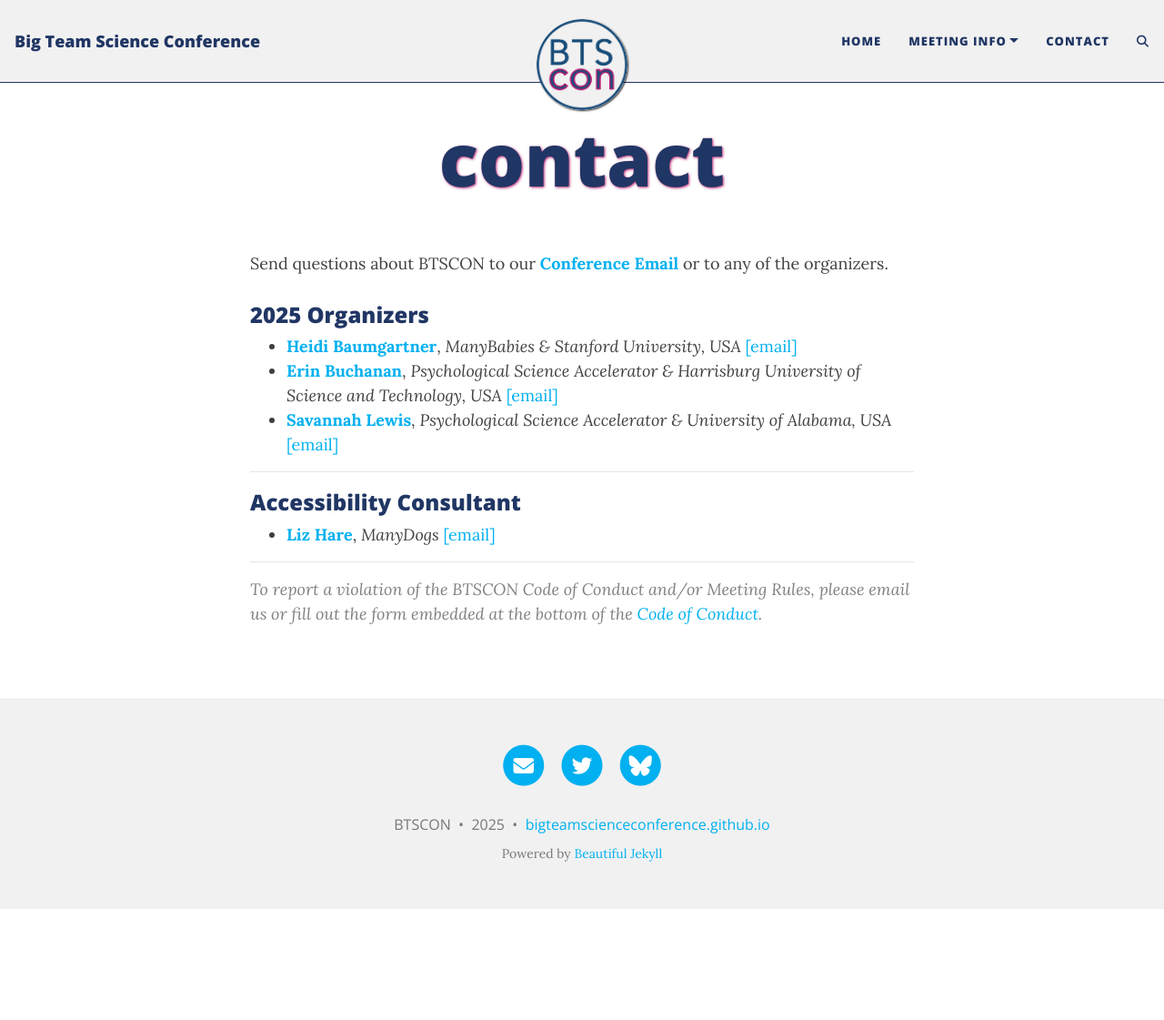
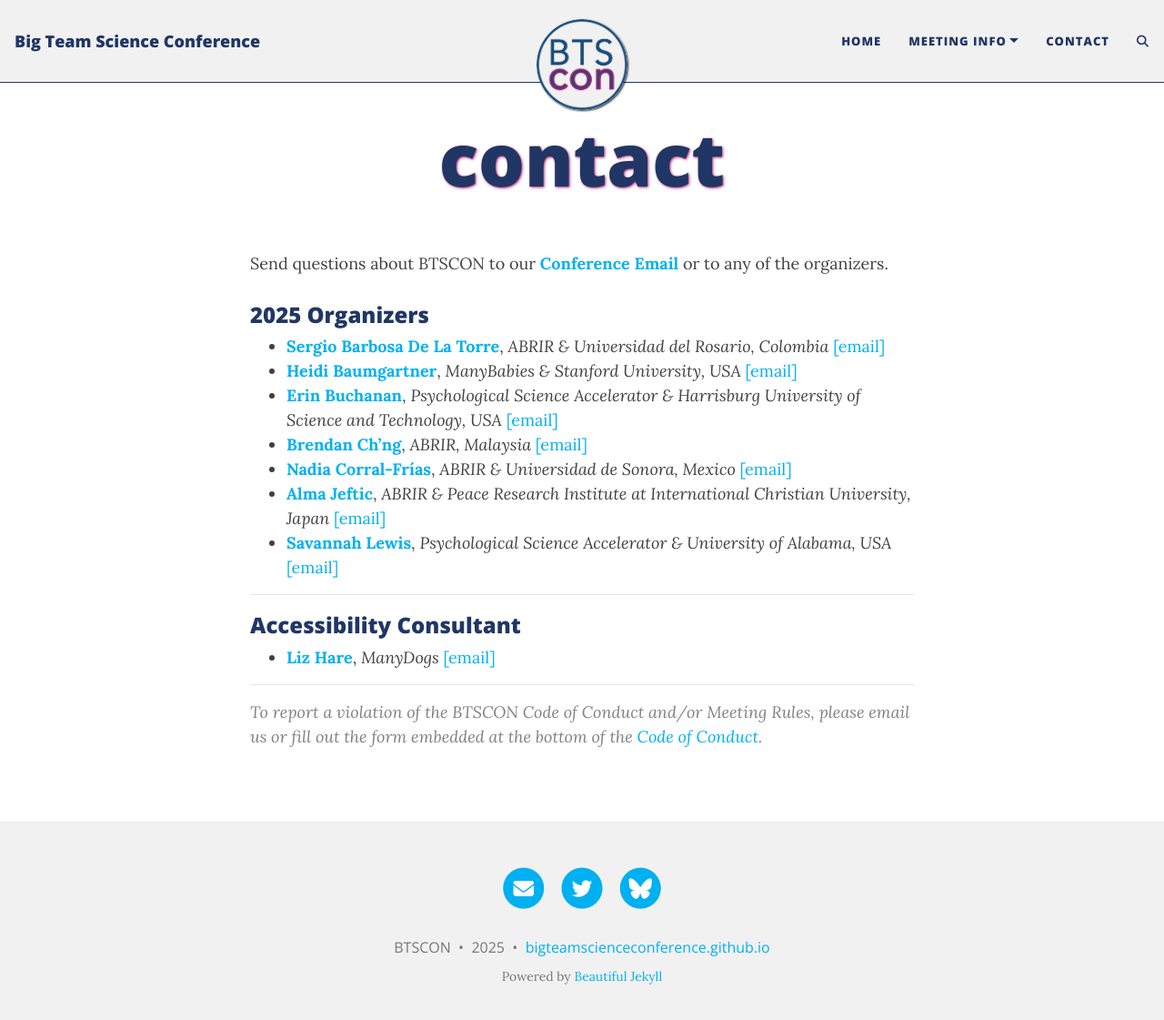
Before and after one commit to bigteamscienceconference/bigteamscienceconference.github.io, a Jekyll site: the page built from contact.md, in a window 1280 px wide and 1134 px high. Shown: the top 1121 px of the window at 91% size. Built offline with Jekyll 4.4.1, drawn with Linux system fonts in a browser that asks for light colours; comment, search, counter and statistics services are not loaded.

Commit message:
update organizers

```diff
--- a/contact.md
+++ b/contact.md
@@ -7,10 +7,13 @@
 Send questions about BTSCON to our [**Conference Email**](mailto:bigteamscienceconference@gmail.com) or to any of the organizers. <br>
 
 ### 2025 Organizers
+* [**Sergio Barbosa De La Torre**](https://pure.urosario.edu.co/en/persons/sergio-barbosa), *ABRIR & Universidad del Rosario, Colombia* [[email]](mailto:sergio.barbosad@urosario.edu.co)
 * [**Heidi Baumgartner**](https://profiles.stanford.edu/heidi-baumgartner), *ManyBabies & Stanford University, USA* [[email]](mailto:heidib@stanford.edu)
 * [**Erin Buchanan**](https://www.aggieerin.com/), *Psychological Science Accelerator & Harrisburg University of Science and Technology, USA* [[email]](mailto:buchananlab@gmail.com)
-* [**Savannah Lewis**](https://savannahclewis.wordpress.com/), *Psychological Science Accelerator & University of Alabama, USA* [[email]](mailto:)
-
+* [**Brendan Ch'ng**](https://brendanchng.com/), *ABRIR, Malaysia* [[email]](mailto:brendanchng@protonmail.com)
+* [**Nadia Corral-Frías**](https://investigadores.unison.mx/en/persons/nadia-sarai-corral-frias), *ABRIR & Universidad de Sonora, Mexico* [[email]](mailto:nadia.corral@unison.mx)
+* [**Alma Jeftic**](https://orcid.org/0000-0002-9285-2061), *ABRIR & Peace Research Institute at International Christian University, Japan* [[email]](mailto:)
+* [**Savannah Lewis**](https://savannahclewis.wordpress.com/), *Psychological Science Accelerator & University of Alabama, USA* [[email]](mailto:slewis20@crimson.ua.edu)
 
 ***
 
```
Also changed, not shown: other parts of contact.md (+1 -1 lines).
